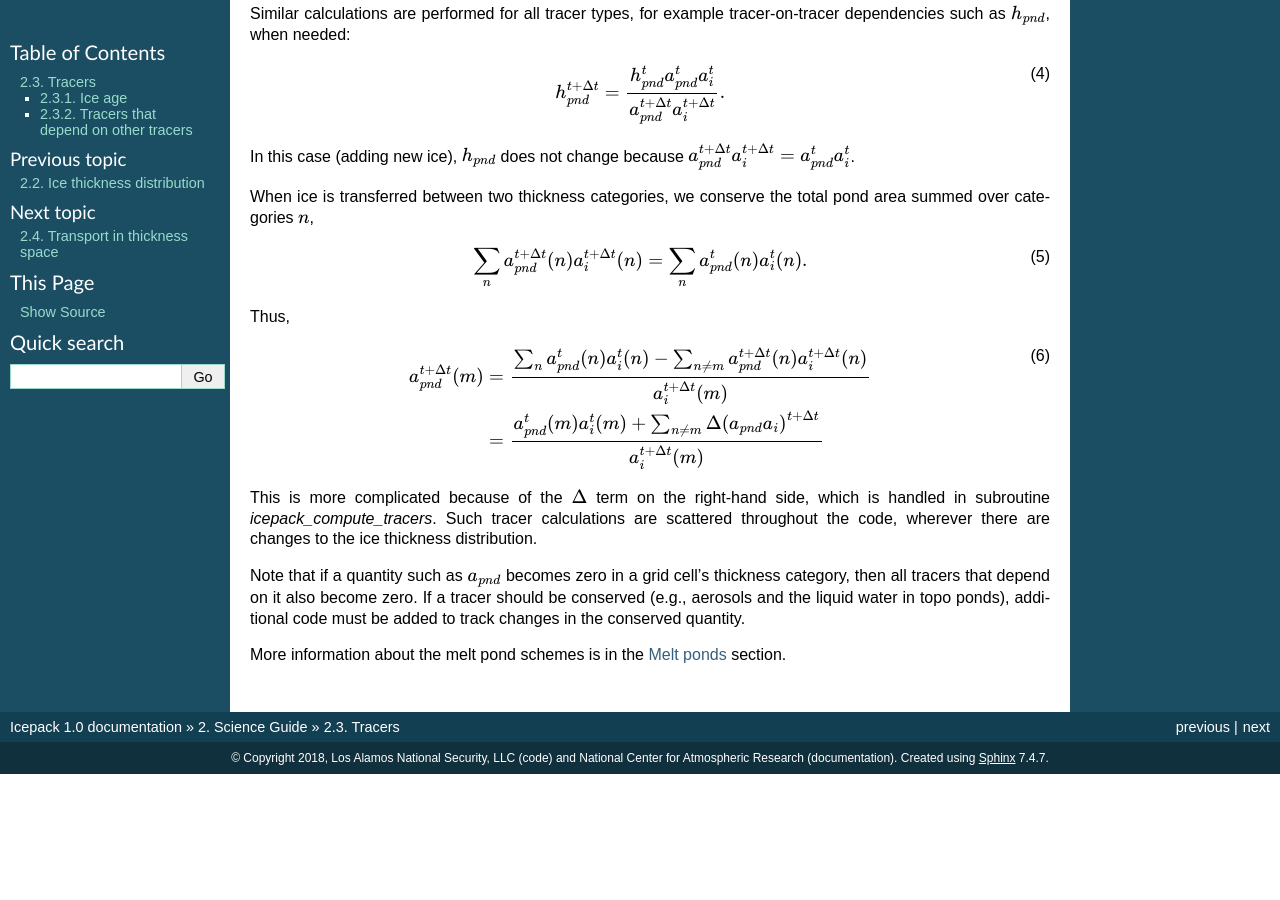
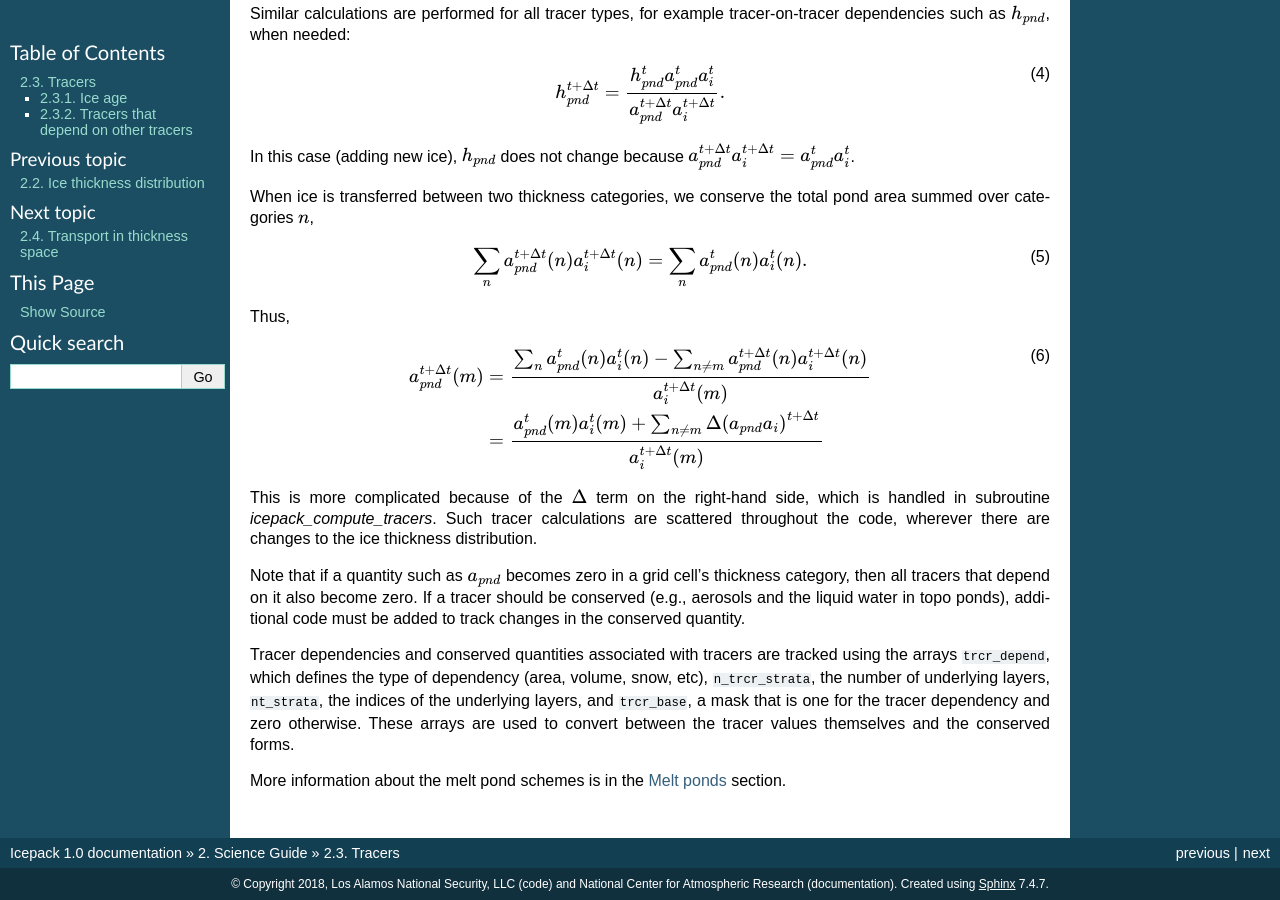
Before and after one commit to CICE-Consortium/Icepack, a Sphinx documentation site: the page built from doc/source/science_guide/sg_tracers.rst, in a window 1280 px wide and 900 px high, scrolled down 1720 px. Built offline with Sphinx 7.4.7, drawn with Linux system fonts in a browser that asks for light colours; cross-references to code outside the pages are shown as plain code; before the commit the page ends 2494 px from its top, so only the background shows below that.

Commit message:
tracer strata

```diff
--- a/doc/source/science_guide/sg_tracers.rst
+++ b/doc/source/science_guide/sg_tracers.rst
@@ -137,5 +137,12 @@ become zero. If a tracer should be conserved (e.g., aerosols and the
 liquid water in topo ponds), additional code must be added to track
 changes in the conserved quantity.
 
+Tracer dependencies and conserved quantities associated with tracers are tracked
+using the arrays ``trcr_depend``, which defines the type of dependency (area, volume, snow, etc),
+``n_trcr_strata``, the number of underlying layers, ``nt_strata``, the indices of the underlying
+layers, and ``trcr_base``, a mask that is one for the tracer dependency and zero otherwise.
+These arrays are used to convert between the tracer values themselves and the conserved
+forms.
+
 More information about the melt pond schemes is in the
 :ref:`ponds` section.
```
